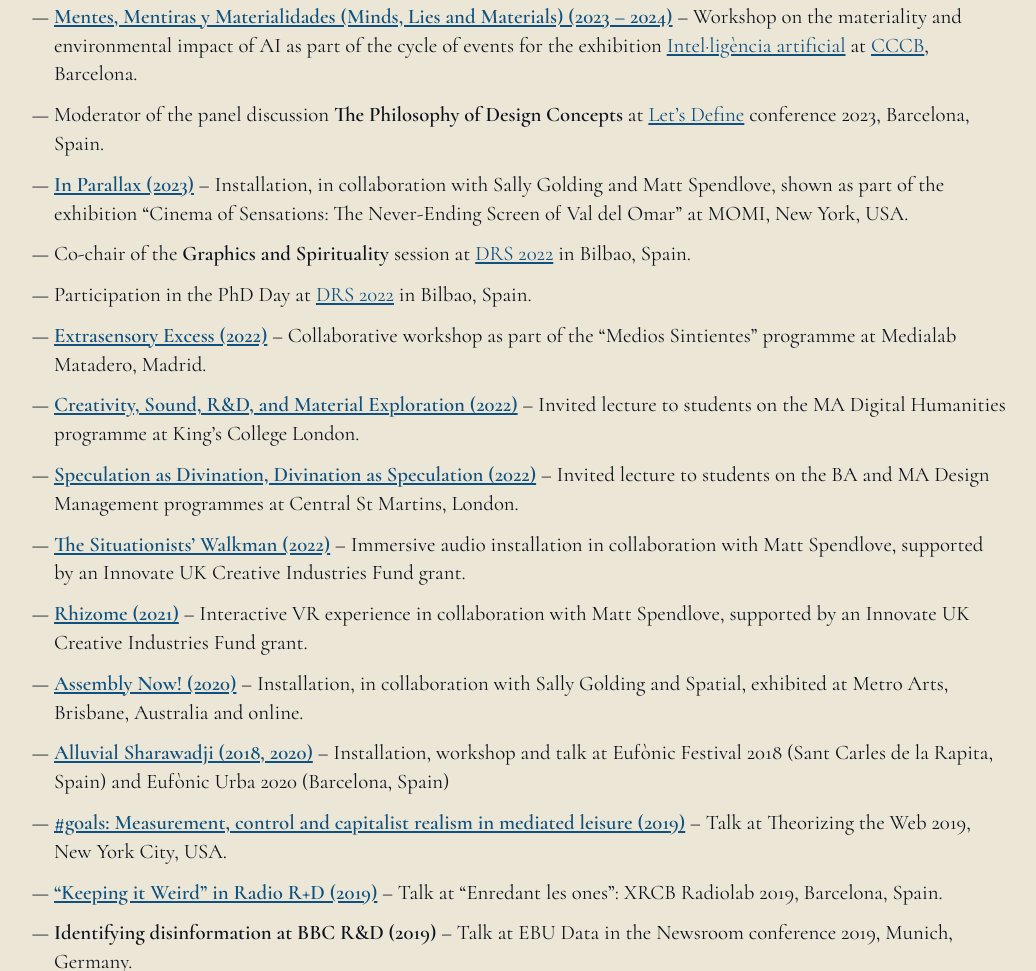
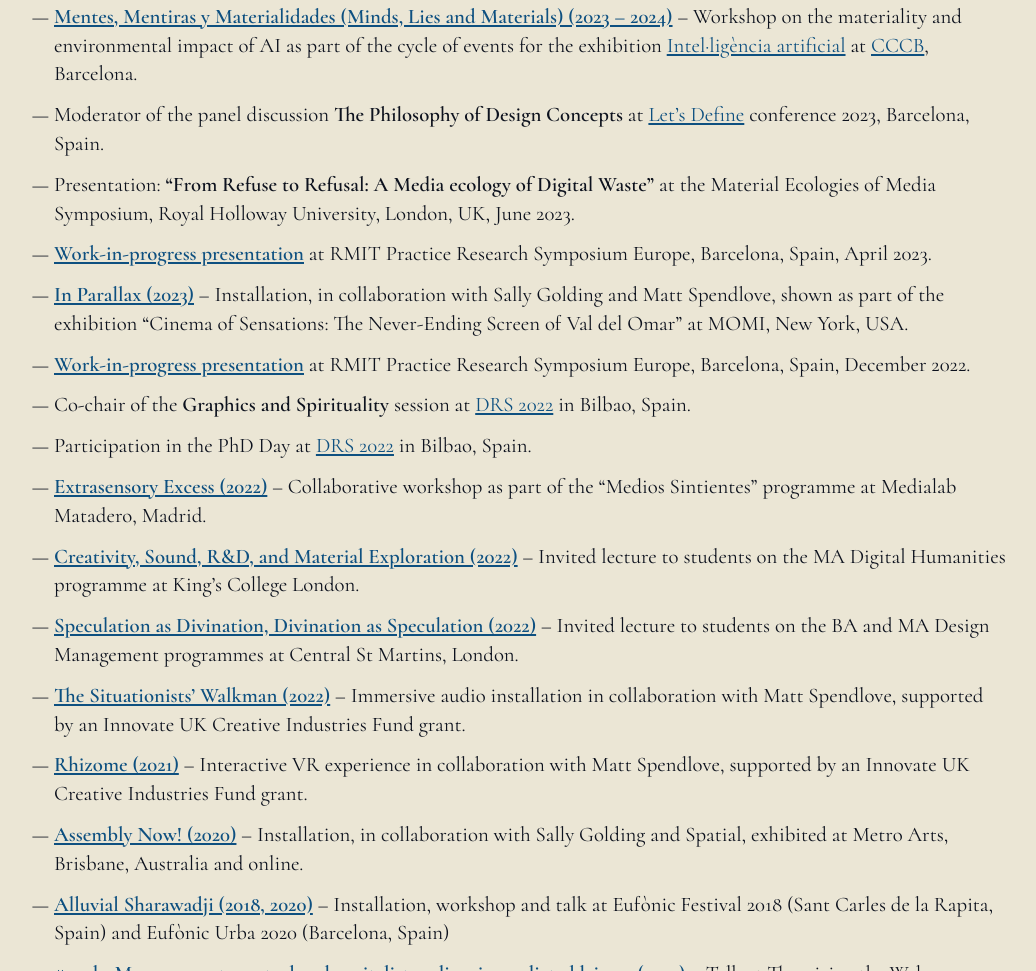
Before and after one commit to timcowlishaw/website, a plain HTML site: page docs/publications.html in a window 1280 px wide. Shown: the part 1582-2553 px from the top of the page, without its empty margins (130-1166 px from the left). Drawn offline with Linux system fonts and the light colour scheme.

Commit message:
add RMIT and RHUL to publications

```diff
--- a/docs/publications.html
+++ b/docs/publications.html
@@ -126,10 +126,21 @@
 <li>Moderator of the panel discussion <strong>The Philosophy of Design
 Concepts</strong> at <a href="https://www.letsdefine.io"
 target="_blank">Let’s Define</a> conference 2023, Barcelona, Spain.</li>
+<li>Presentation: <strong>“From Refuse to Refusal: A Media ecology of
+Digital Waste”</strong> at the Material Ecologies of Media Symposium,
+Royal Holloway University, London, UK, June 2023.</li>
+<li><strong><a
+href="https://practice-research.com/presentations/prs-europe-may-2023/ecologies-of-excess-a-media-ecology-of-digital-waste">Work-in-progress
+presentation</a></strong> at RMIT Practice Research Symposium Europe,
+Barcelona, Spain, April 2023.</li>
 <li><strong><a href="/in_parallax.html">In Parallax (2023)</a></strong>
 – Installation, in collaboration with Sally Golding and Matt Spendlove,
 shown as part of the exhibition “Cinema of Sensations: The Never-Ending
 Screen of Val del Omar” at MOMI, New York, USA.</li>
+<li><strong><a
+href="https://practice-research.com/presentations/prs-europe-december-2022/residues-and-ritual">Work-in-progress
+presentation</a></strong> at RMIT Practice Research Symposium Europe,
+Barcelona, Spain, December 2022.</li>
 <li>Co-chair of the <strong>Graphics and Spirituality</strong> session
 at <a href="https://www.drs2022.org/" target="_blank">DRS 2022</a> in
 Bilbao, Spain.</li>
```
Also changed, not shown: 1 other file.
